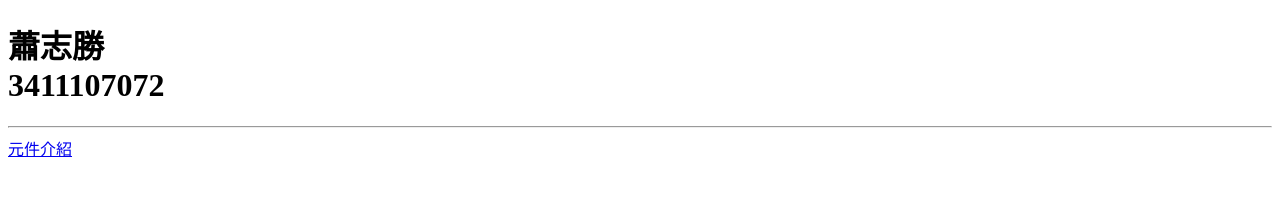
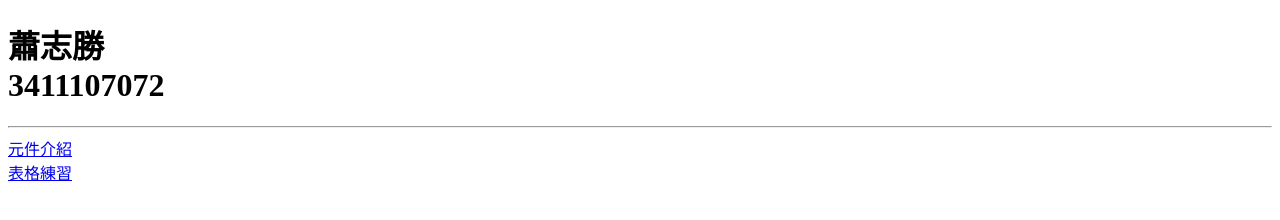
Before and after one commit to jim5656/3411107072, a plain HTML site: page index.html in a window 1280 px wide. Drawn offline with Linux system fonts and the light colour scheme.

Commit message:
Add files via upload

```diff
--- a/index.html
+++ b/index.html
@@ -13,6 +13,7 @@
     </h1>
     <hr>
     <a href="demo.html">元件介紹</a>
-
+    <br>
+    <a href="table.html">表格練習</a>
 </body>
 </html>
```
